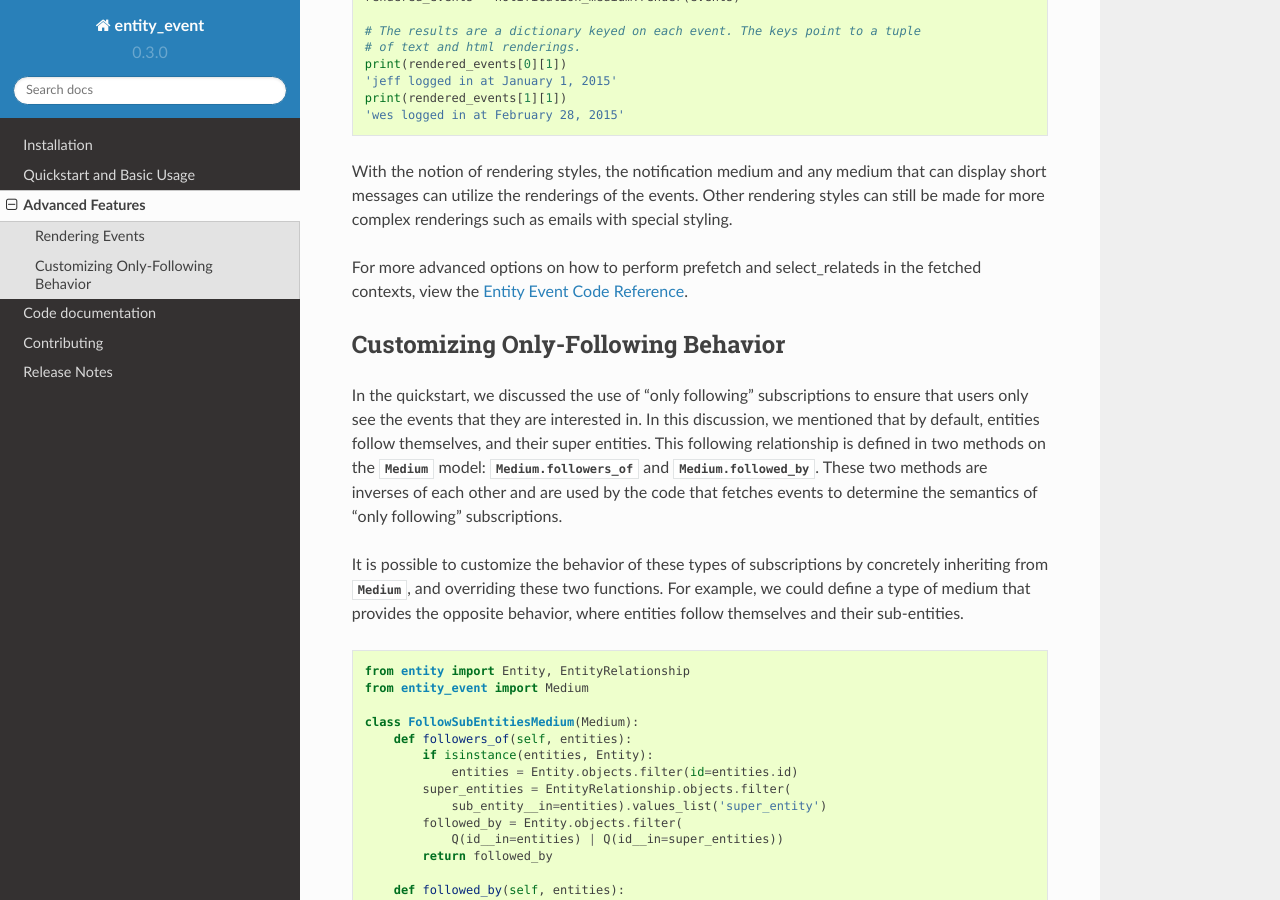
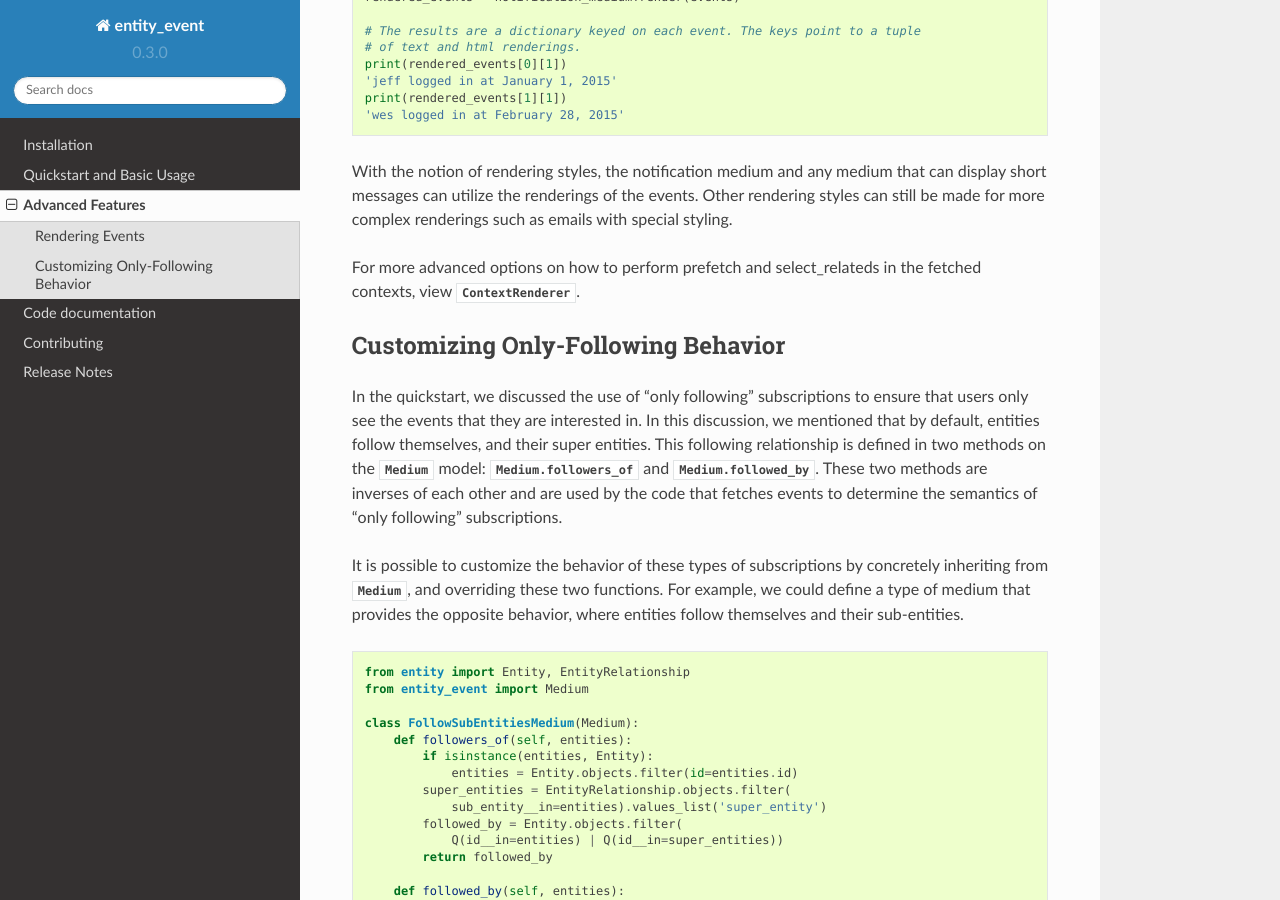
Before and after one commit to ambitioninc/django-entity-event, a Sphinx documentation site: the page built from docs/advanced_features.rst, in a window 1280 px wide and 900 px high, scrolled down 2103 px. Built offline with Sphinx 7.4.7 and the Read the Docs theme 2.0.0, drawn with Linux system fonts in a browser that asks for light colours.

Commit message:
made docs point directly to the context renderer class

```diff
--- a/docs/advanced_features.rst
+++ b/docs/advanced_features.rst
@@ -115,8 +115,7 @@ messages can utilize the renderings of the events. Other rendering styles can st
 more complex renderings such as emails with special styling.
 
 For more advanced options on how to perform prefetch and select_relateds in the fetched contexts,
-view the :doc:`Entity Event Code Reference<ref/entity_event>`.
-
+view :py:class:`~entity_event.models.ContextRenderer`.
 
 Customizing Only-Following Behavior
 -----------------------------------
```
